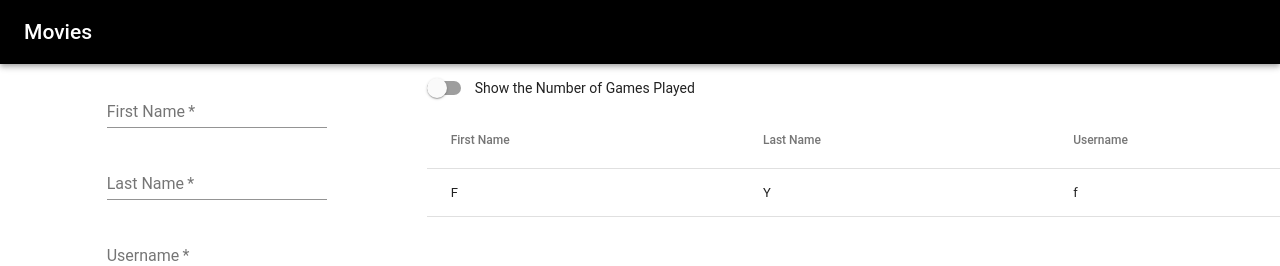
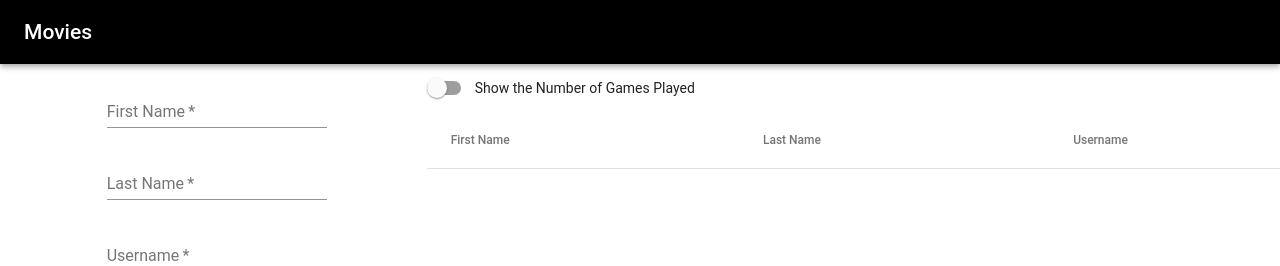
Before and after one commit to francesyu90/Movies, a React (Create React App) app in the folder movies/: page / in a window 1280 px wide. Shown: the top 266 px of the page. Built offline with nearby package versions, Linux system fonts and the light colour scheme.

Commit message:
Showed user list based on user input

```diff
--- a/movies/src/App.js
+++ b/movies/src/App.js
@@ -37,7 +37,7 @@ class App extends Component {
                     {/* { JSON.stringify(users[0]) } */}
                 </Grid>
                 <Grid item xs={8}>
-                    <ListUsers user={users} />
+                    <ListUsers users={users} />
                 </Grid>
             </Grid>
         </div>
--- a/movies/src/components/ListUsers.js
+++ b/movies/src/components/ListUsers.js
@@ -17,12 +17,14 @@ class ListUsers extends Component {
 
     render() {
 
-        const { toShow } = this.state
+        const { toShow } = this.state;
+
+        const { users } = this.props;
 
         return (
             <div>
                 <ControlBar updateShowStatus={this.updateShowStatus} toShow={toShow} />
-                <UserTable toShow={toShow} />
+                <UserTable toShow={toShow} users={users} />
             </div>
         );
     }
--- a/movies/src/components/UserTable.js
+++ b/movies/src/components/UserTable.js
@@ -5,7 +5,7 @@ class UserTable extends Component {
 
     render() {
 
-        const { toShow } = this.props;
+        const { toShow, users } = this.props;
 
         return (
             <div>
@@ -27,20 +27,22 @@ class UserTable extends Component {
                         </TableRow>
                     </TableHead>
                     <TableBody>
-                        <TableRow>
+                        {users.map((user) => (
+                            <TableRow key={user.username}>
                                 <TableCell>
-                                F
+                                    {user.firstName}
                                 </TableCell>
                                 <TableCell>
-                                Y
+                                    {user.lastName}
                                 </TableCell>
                                 <TableCell>
-                                f
+                                    {user.username}
                                 </TableCell>
                                 {toShow && <TableCell>
-                                0
+                                    {user.numOfGamesPlayed}
                                 </TableCell>}
                             </TableRow>
+                        ))}
                     </TableBody>
                 </Table>
             </div>
```
Lines whose indentation alone changed are shown as unchanged.
